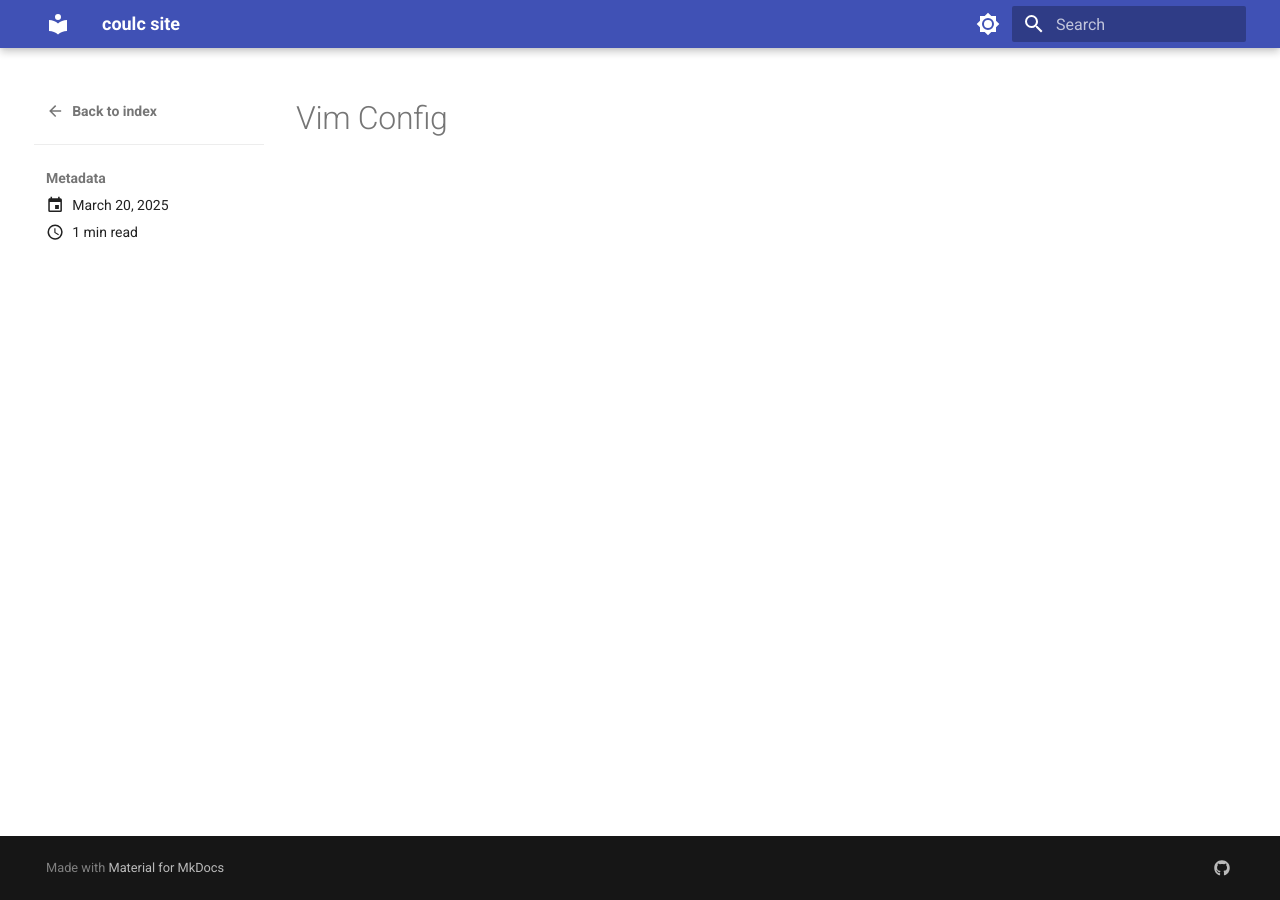
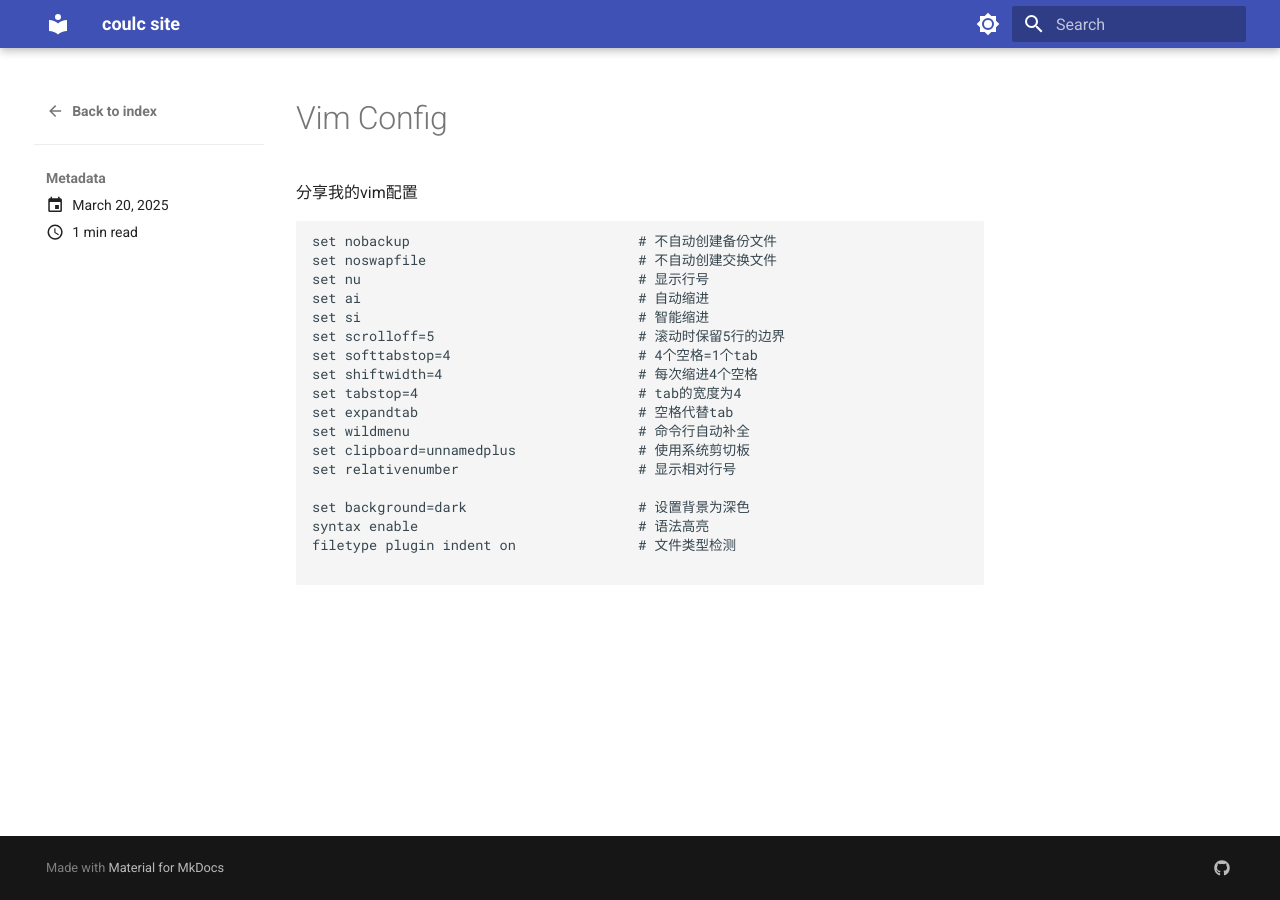
Before and after one commit to coulc/coulc.github.io, an MkDocs documentation site: the page built from docs/blog/posts/vim_config.md, in a window 1280 px wide. Built offline with MkDocs 1.6.1 and Material for MkDocs 9.7.7, drawn with Linux system fonts in a browser that asks for light colours.

Commit message:
vim config

````diff
--- a/docs/blog/posts/vim_config.md
+++ b/docs/blog/posts/vim_config.md
@@ -1,6 +1,29 @@
 ---
-title: hello world
+title: Vim Config
 date: 2025-03-20
 published: true
 ---
 # Vim Config
+分享我的vim配置
+<!-- more -->
+
+```
+set nobackup                            # 不自动创建备份文件
+set noswapfile                          # 不自动创建交换文件
+set nu                                  # 显示行号
+set ai                                  # 自动缩进
+set si                                  # 智能缩进
+set scrolloff=5                         # 滚动时保留5行的边界
+set softtabstop=4                       # 4个空格=1个tab
+set shiftwidth=4                        # 每次缩进4个空格
+set tabstop=4                           # tab的宽度为4
+set expandtab                           # 空格代替tab
+set wildmenu                            # 命令行自动补全
+set clipboard=unnamedplus               # 使用系统剪切板
+set relativenumber                      # 显示相对行号
+
+set background=dark                     # 设置背景为深色
+syntax enable                           # 语法高亮
+filetype plugin indent on               # 文件类型检测
+
+```
````
